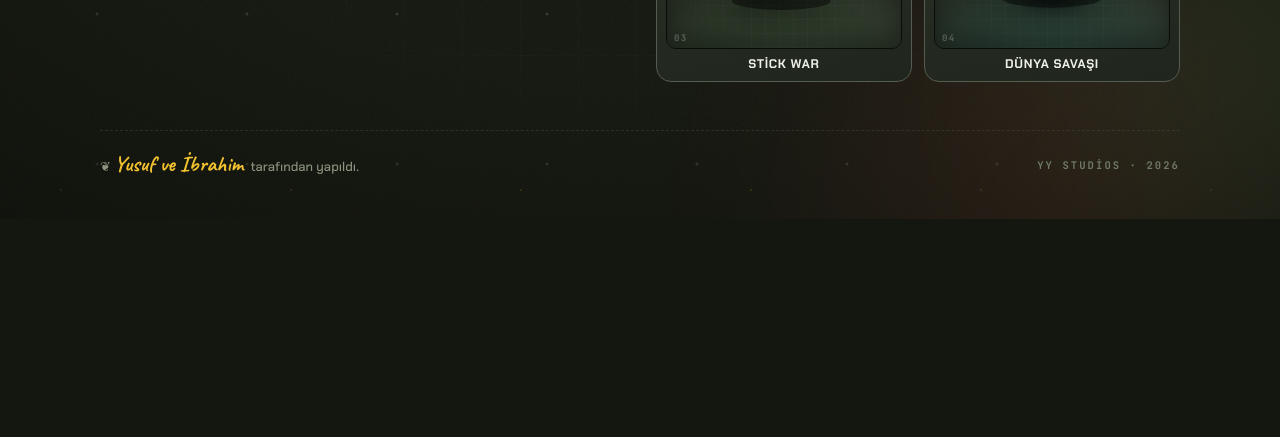
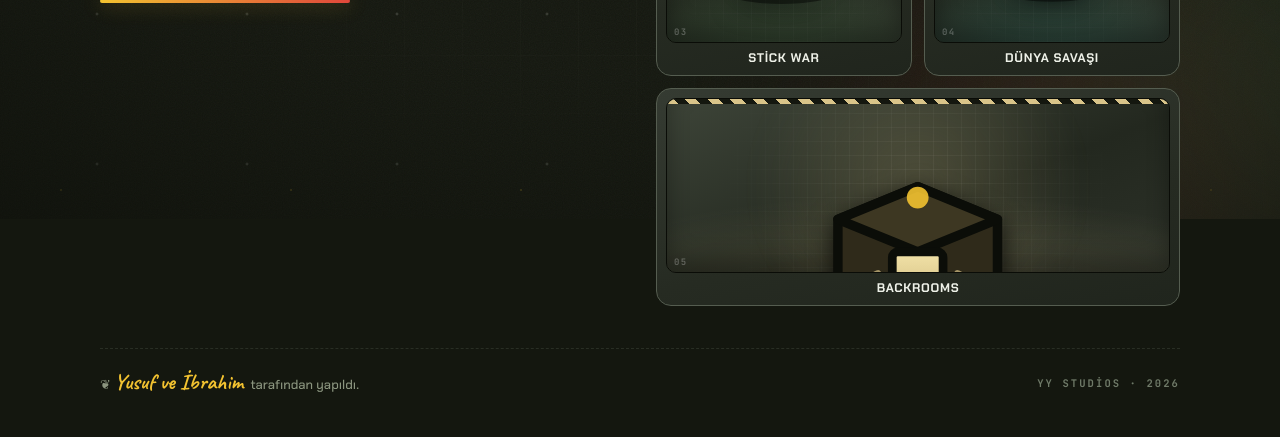
Before and after one commit to yilmaz-azre/yy-studios, a plain HTML site: page index.html in a window 1280 px wide. Shown: the part 581-1018 px from the top of the page. Before the commit the page ends 800 px from the top, so only its background shows below. Drawn offline with Linux system fonts and the light colour scheme.

Commit message:
Backrooms oyun karti eklendi

```diff
--- a/index.html
+++ b/index.html
@@ -151,6 +151,9 @@
   }
   .card:nth-child(3){animation-delay:.09s}
   .card:nth-child(4){animation-delay:.17s}
+  .card:nth-child(5){animation-delay:.25s}
+  .card:nth-child(6){animation-delay:.33s}
+  .card-wide{grid-column:1/-1;aspect-ratio:2.4/1}
   @keyframes rise{from{opacity:0;transform:translateY(16px) scale(.97)}to{opacity:1;transform:none}}
   .card:hover,.card.open{
     border-color:var(--accent);
@@ -378,7 +381,7 @@
     </section>
 
     <section class="games" id="games" aria-label="Oyunlar">
-      <div class="col-head"><span>Oyunlar</span><b>04</b></div>
+      <div class="col-head"><span>Oyunlar</span><b>05</b></div>
 
       <article class="card" data-tilt style="--accent:#e0473b;--soft:rgba(224,71,59,.28)">
         <div class="thumb">
@@ -494,6 +497,38 @@
           </div>
         </div>
         <h2>Dünya Savaşı</h2>
+      </article>
+
+      <article class="card card-wide" data-tilt style="--accent:#d9c489;--soft:rgba(217,196,137,.22)">
+        <div class="thumb">
+          <span class="stripe" aria-hidden="true"></span>
+          <span class="halo" aria-hidden="true"></span>
+          <span class="num">05</span>
+          <div class="art-wrap" style="--d:-6.6s">
+            <svg class="art" viewBox="0 0 64 64" aria-hidden="true">
+              <defs>
+                <linearGradient id="gDoor" x1="0" y1="0" x2="0" y2="1">
+                  <stop offset="0" stop-color="#f2e2a8"/><stop offset="100%" stop-color="#a8904f"/>
+                </linearGradient>
+              </defs>
+              <ellipse cx="32" cy="57" rx="24" ry="4" fill="#000" opacity=".45"/>
+              <path d="M10 56V18l22-9 22 9v38z" fill="#2f2a1a" stroke="#0b0d08" stroke-width="2.6" stroke-linejoin="round"/>
+              <path d="M10 18l22-9 22 9-22 9z" fill="#3d3722" stroke="#0b0d08" stroke-width="2.6" stroke-linejoin="round"/>
+              <rect x="25" y="27" width="14" height="29" rx="1.5" fill="url(#gDoor)" stroke="#0b0d08" stroke-width="2.4"/>
+              <circle cx="35.5" cy="43" r="1.6" fill="#1c1600"/>
+              <g stroke="#d9c489" stroke-width="2" stroke-linecap="round" opacity=".7">
+                <path d="M21 33l-4 2M24 40l-5 1M21 47l-4 2"/>
+                <path d="M43 33l4 2M40 40l5 1M43 47l4 2"/>
+              </g>
+              <circle cx="32" cy="12" r="3" fill="#f2c230" fill-opacity=".9"/>
+            </svg>
+          </div>
+          <span class="glare" aria-hidden="true"></span>
+          <div class="action">
+            <a class="play" href="https://bomtik.onrender.com/backrooms.html" data-base="https://bomtik.onrender.com/backrooms.html" target="_blank" rel="noopener">Oyna <span aria-hidden="true">↗</span></a>
+          </div>
+        </div>
+        <h2>Backrooms</h2>
       </article>
     </section>
 
```
